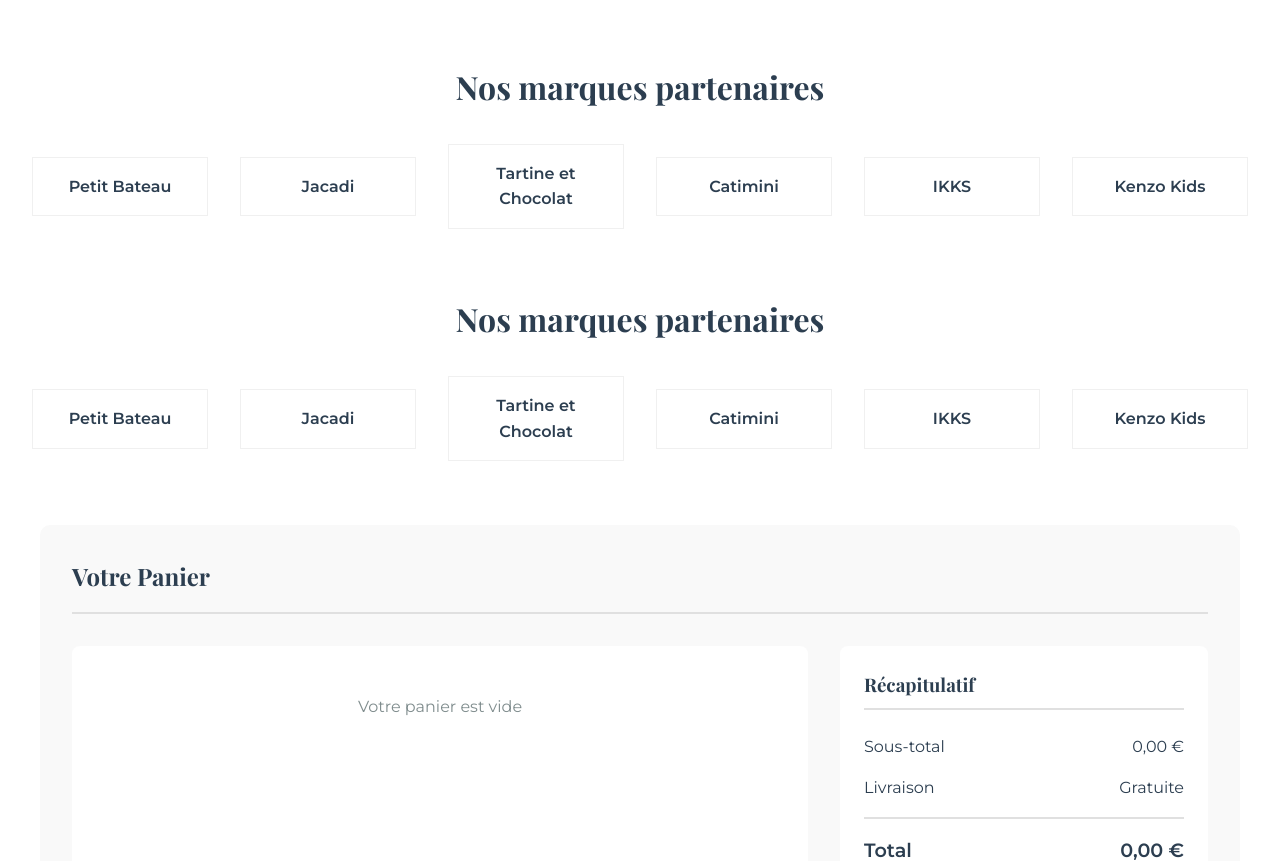
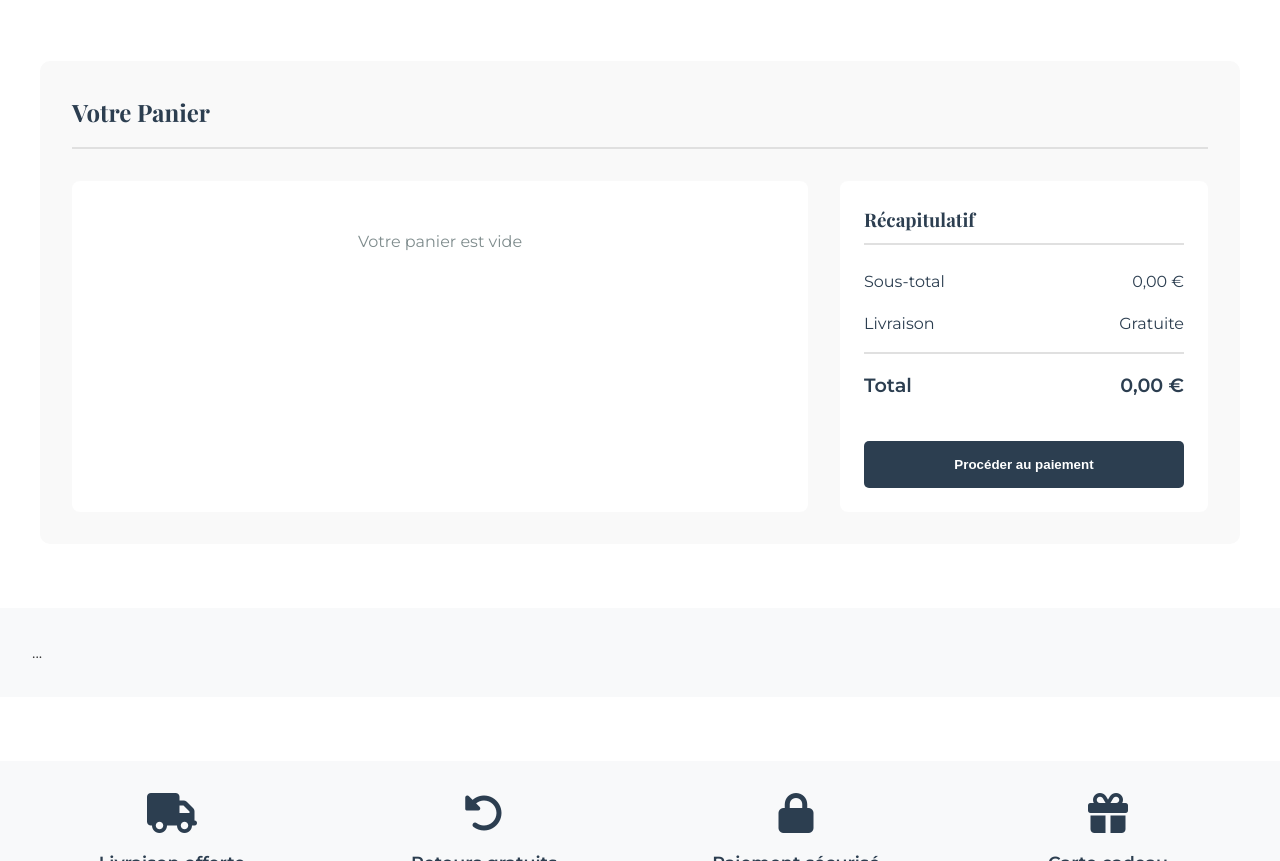
Before and after one commit to joka521/colab, a plain HTML site: page index.html in a window 1280 px wide. Shown: the part 3566-4427 px from the top of the page. Drawn offline with nearby package versions, Linux system fonts and the light colour scheme.

Commit message:
Remove duplicate brands section
Removed duplicate brands section from index.html.

```diff
--- a/index.html
+++ b/index.html
@@ -373,30 +373,7 @@
         </div>
     </section>
 
-    <!-- Marques -->
-    <section class="brands">
-        <h2>Nos marques partenaires</h2>
-        <div class="brands-grid">
-            <div class="brand-logo">Petit Bateau</div>
-            <div class="brand-logo">Jacadi</div>
-            <div class="brand-logo">Tartine et Chocolat</div>
-            <div class="brand-logo">Catimini</div>
-            <div class="brand-logo">IKKS</div>
-            <div class="brand-logo">Kenzo Kids</div>
-        </div>
-    </section>
-    <!-- Marques -->
-    <section class="brands">
-        <h2>Nos marques partenaires</h2>
-        <div class="brands-grid">
-            <div class="brand-logo">Petit Bateau</div>
-            <div class="brand-logo">Jacadi</div>
-            <div class="brand-logo">Tartine et Chocolat</div>
-            <div class="brand-logo">Catimini</div>
-            <div class="brand-logo">IKKS</div>
-            <div class="brand-logo">Kenzo Kids</div>
-        </div>
-    </section>
+
 
     <!-- NOUVEAU : Section Panier -->
     <section id="cart-section" class="cart-section">
```
